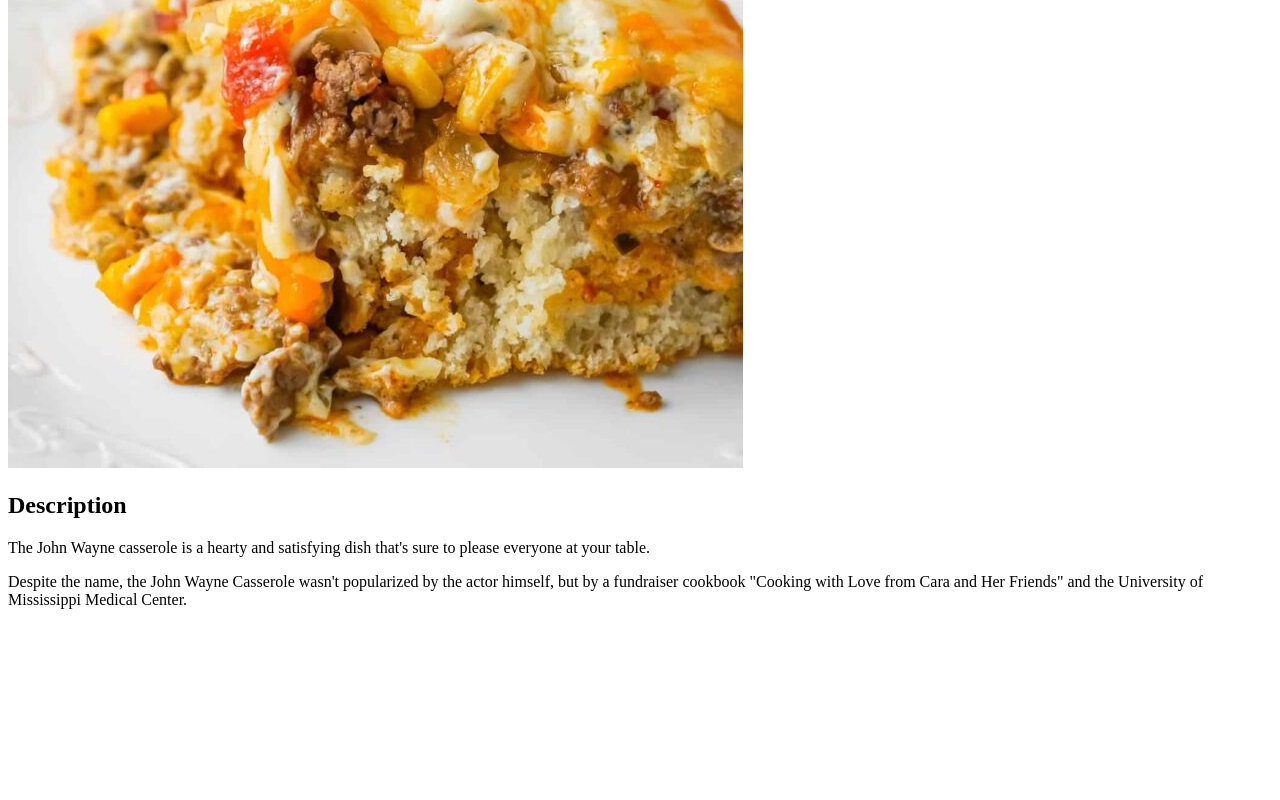
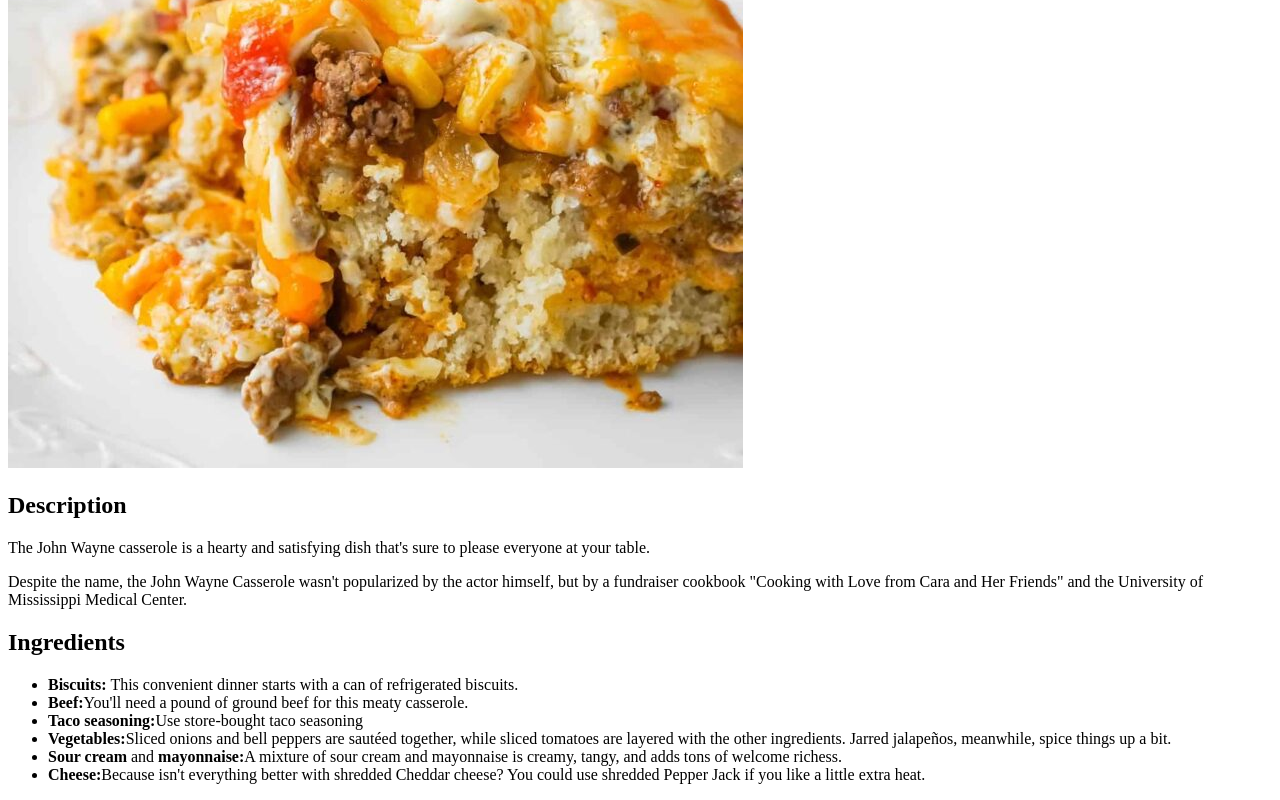
Before and after one commit to HCMacaneiro/odin-recipes, a plain HTML site: page recipes/john-wayne-casserole.html in a window 1280 px wide. Shown: the part 347-1147 px from the top of the page. Before the commit the page ends 972 px from the top, so only its background shows below. Drawn offline with Linux system fonts and the light colour scheme.

Commit message:
Add ingredients unordered list

```diff
--- a/recipes/john-wayne-casserole.html
+++ b/recipes/john-wayne-casserole.html
@@ -11,5 +11,16 @@
         <h2>Description</h2>
         <p>The John Wayne casserole is a hearty and satisfying dish that's sure to please everyone at your table. </p>
         <p>Despite the name, the John Wayne Casserole wasn't popularized by the actor himself, but by a fundraiser cookbook "Cooking with Love from Cara and Her Friends" and the University of Mississippi Medical Center. </p>
+        <h2>Ingredients</h2>
+        <ul>
+            <li><strong>Biscuits:</strong> This convenient dinner starts with a can of refrigerated biscuits.</li>
+            <li><strong>Beef:</strong>You'll need a pound of ground beef for this meaty casserole.</li>
+            <li><strong>Taco seasoning:</strong>Use store-bought taco seasoning</li>
+            <li><strong>Vegetables:</strong>Sliced onions and bell peppers are sautéed together, while sliced tomatoes are layered with the other ingredients. Jarred jalapeños, meanwhile, spice things up a bit.</li>
+            <li><strong>Sour cream</strong> and <strong>mayonnaise:</strong>A mixture of sour cream and mayonnaise is creamy, tangy, and adds tons of welcome richess.</li>
+            <li><strong>Cheese:</strong>Because isn't everything better with shredded Cheddar cheese? You could use shredded Pepper Jack if you like a little extra heat.</li>
+
+
+        </ul>
     </body>
 </html>
```
